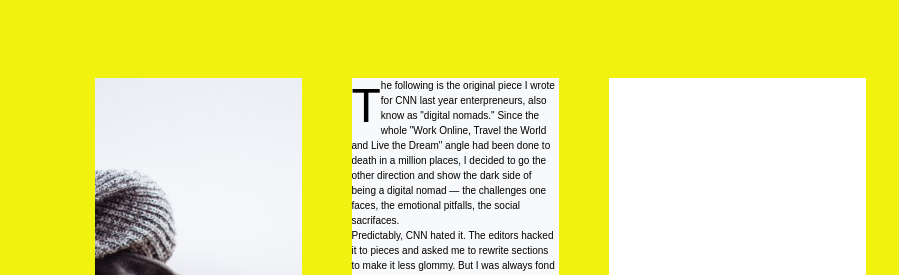
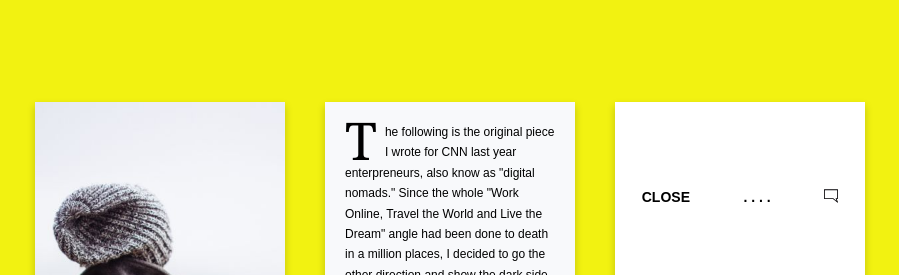
Before and after one commit to iagobalbino/mobile-blog-path-interface, a plain HTML site: page mobile-blog-path-interface/blog_interface.html in a window 1280 px wide. Shown: the part 98-373 px from the top of the page, without its empty margins (210-1109 px from the left). Drawn offline with Linux system fonts and the light colour scheme.

Commit message:
Adicionado e estilizado texto do card 2 - postagem

```diff
--- a/mobile-blog-path-interface/blog_interface.html
+++ b/mobile-blog-path-interface/blog_interface.html
@@ -11,12 +11,11 @@
 
     <body>
         <section class="container">
-            <div class="cover main">
-                <div class="main-inner">
+
+            <div class="cover card">
+                <div class="card-inner">
                     <p class="maiusculo">Mark Manson</p>
-
                     <h1 class="maiusculo">The <br>dark side <br>of the <br>digital <br> nomad</h1>
-
                     <button class="maiusculo botao">Travel</button>
                 </div>
                 <nav class="nav">
@@ -28,12 +27,9 @@
                 </nav>
             </div>
 
-            <div class="main">
+            <div class="card">
                 <div class="post">
-                    <div class="capital">
-                        T
-                    </div>
-                    <p>he following is the original piece I wrote for CNN last year enterpreneurs, also know as "digital nomads." Since the whole "Work Online, Travel the World and Live the Dream" angle had been done to death in a million places, I decided to go the other direction and show the dark side of being a digital nomad — the challenges one faces, the emotional pitfalls, the social sacrifaces.</p>
+                    <p>The following is the original piece I wrote for CNN last year enterpreneurs, also know as "digital nomads." Since the whole "Work Online, Travel the World and Live the Dream" angle had been done to death in a million places, I decided to go the other direction and show the dark side of being a digital nomad — the challenges one faces, the emotional pitfalls, the social sacrifaces.</p></br>
                     <p>Predictably, CNN hated it. The editors hacked it to pieces and asked me to rewrite sections to make it less glommy. But I was always fond of the original, so I'm posting it here unabridged.</p>
                 </div>
                 <nav class="nav">
@@ -45,9 +41,26 @@
                 </nav>
             </div>
 
-            <div class="main">
-                <div class="comments main">
-
+            <div class="card">
+                <div class="comments">
+                    <ul>
+                        <li>
+                            <img src="" alt="">
+                            <p></p>
+                        </li>
+                        <li>
+                            <img src="" alt="">
+                            <p></p>
+                        </li>
+                        <li>
+                            <img src="" alt="">
+                            <p></p>
+                        </li>
+                        <li>
+                            <img src="" alt="">
+                            <p></p>
+                        </li>
+                    </ul>
                 </div>
                 <nav class="nav">
                     <ul>
--- a/mobile-blog-path-interface/style/blog_interface.css
+++ b/mobile-blog-path-interface/style/blog_interface.css
@@ -1,3 +1,5 @@
+/* Reset CSS */
+
 * {
   padding: 0;
   margin: 0;
@@ -13,6 +15,8 @@ body {
   background: #f2f211;
 }
 
+/* Container */
+
 .container {
   width: 100%;
   height: 100vh;
@@ -21,12 +25,14 @@ body {
   align-items: center;
 }
 
+/* Primeiro Card - Capa*/
 
-.main {
-  width: 207px;
-  height: 448px;
-  margin-left: 50px;
+.card {
+  height: 400px;
+  width: 250px;
+  margin-left: 40px;
   background: #fff;
+  box-shadow: 0 4px 8px 0 rgba(0, 0, 0, 0.2);
 }
 
 .cover {
@@ -36,9 +42,9 @@ body {
   background-position: right;
 }
 
-.main-inner {
-  width: 207px;
-  height: 448px;
+.card-inner {
+  height: 400px;
+  width: 250px;
   padding: 200px 0 0 10px;
 }
 
@@ -46,30 +52,31 @@ body {
   text-transform: uppercase;
 }
 
-.main p {
+.card p {
   font-size: 10px;
 }
 
-.main h1, p {
+.card h1, p {
   color: #fff;
   line-height: 1.5;
 }
 
-.main h1 {
+.card h1 {
   font-size: 18px;
 }
+
+/* Botão */
 
 .botao {
   font-size: 10px;
   font-weight: bold;
   padding: 5px 10px;
-  margin-top: 30px;
+  margin-top: 10px;
 }
 
 .nav {
   font-size: 14px;
   font-weight: bold;
-  width: 207px;
   height: 40px;
   background: #fff;
 }
@@ -89,19 +96,28 @@ body {
   height: 14px;
 }
 
-/* Post */
+/* 2° Card - Post */
 
 .post {
-  width: 207px;
-  height: 448px;
+  /* width: 207px; */
+  height: 400px;
   background: #f8f9fb;
+  padding: 20px;
 }
 
 .post p {
   color: #000;
+  font-size: 12px;
+  line-height: 1.7;
 }
 
-.capital {
-  font-size: 48px;
+.post p:first-child:first-letter {
+  font-size: 52px;
+  padding-right: 8px;
+
   float: left;
+  line-height: 0.7;
+  font-family: Georgia, 'Times New Roman', Times, serif;
 }
+
+/* 3° Card - Comentários */
```
